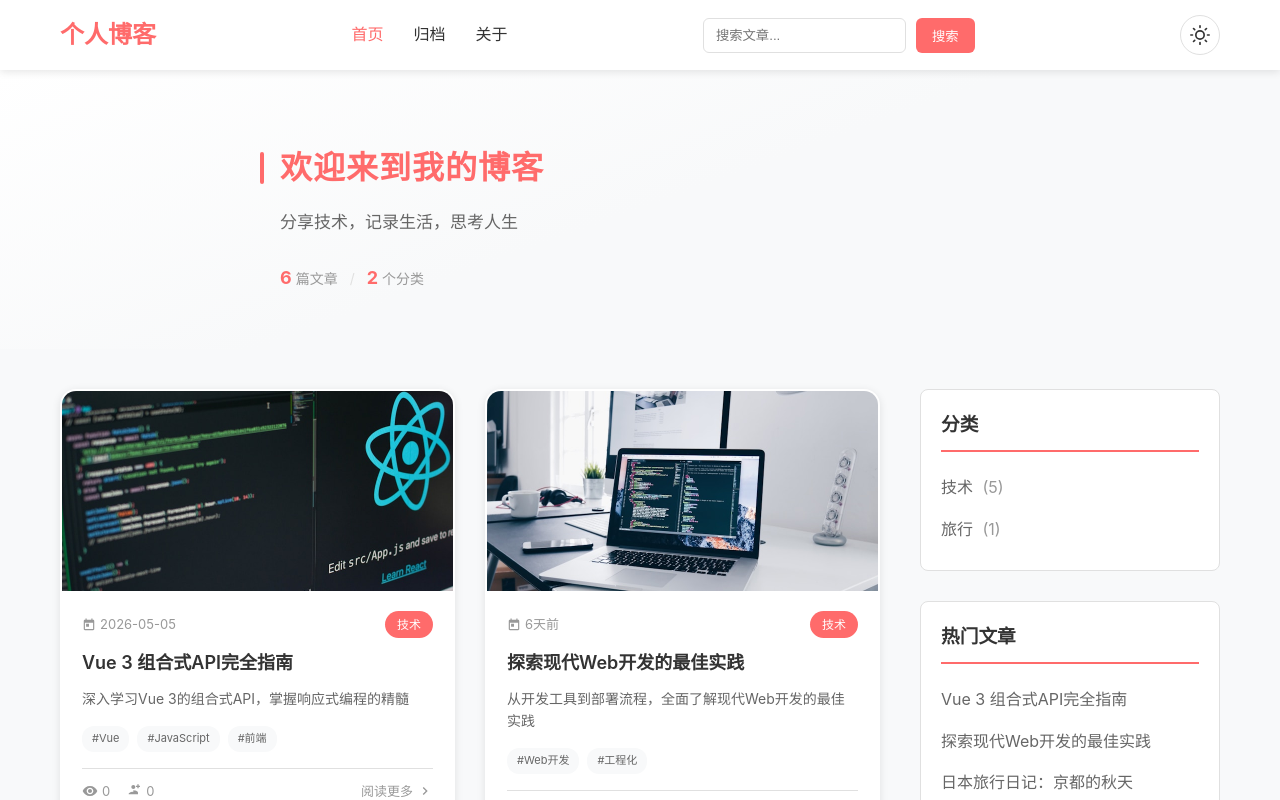
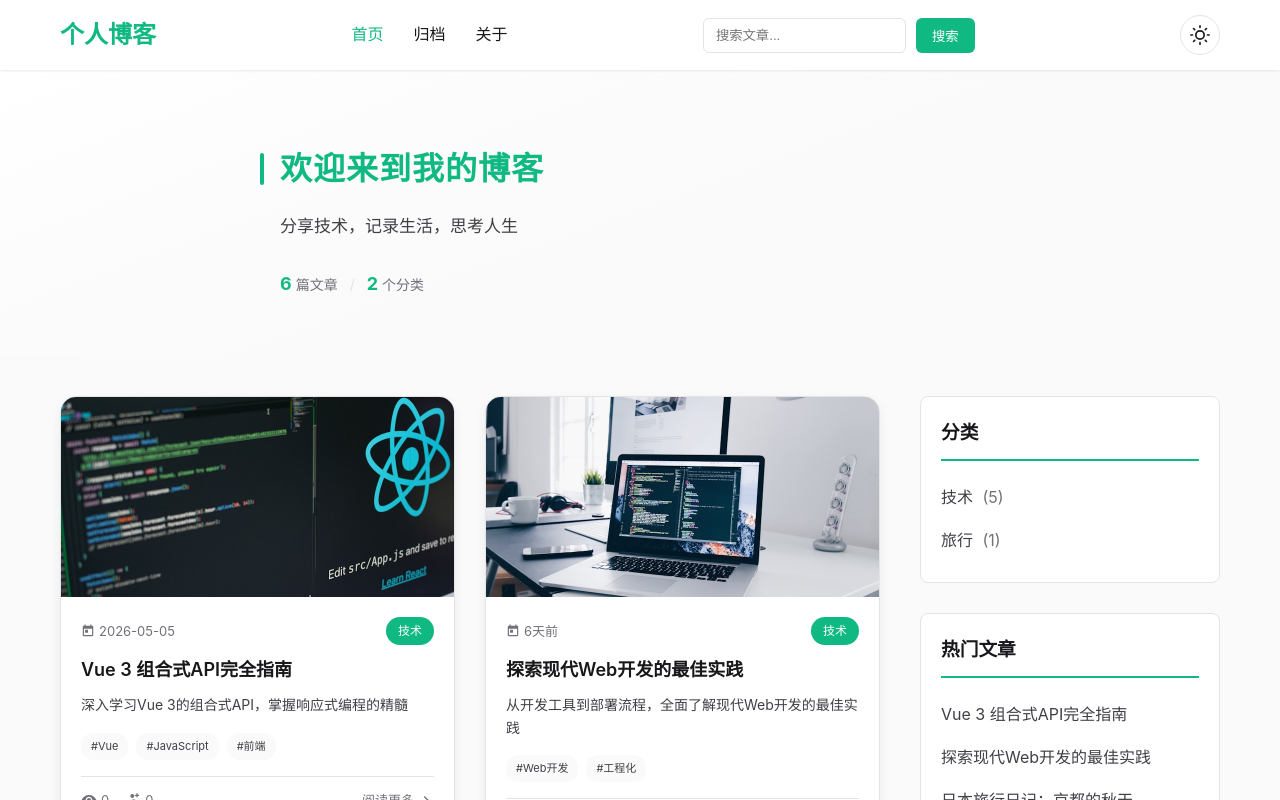
Before and after one commit to Leiuo/personal-blog, a Vue app: page / in a window 1280 px wide. Shown: the top 800 px of the page. Built offline with nearby package versions, Linux system fonts and the light colour scheme.

Commit message:
更换主题色为翠绿色

```diff
--- a/src/assets/styles/main.css
+++ b/src/assets/styles/main.css
@@ -5,37 +5,49 @@
 }
 
 :root {
-    --bg-primary: #f8f9fa;
-    --bg-secondary: #ffffff;
-    --text-primary: #333333;
-    --text-secondary: #666666;
-    --text-muted: #999999;
-    --accent-color: #FF6B6B;
-    --accent-hover: #EE5A5A;
-    --border-color: #e0e0e0;
-    --shadow-light: 0 2px 8px rgba(0, 0, 0, 0.1);
+    --bg-primary: #FAFAFA;
+    --bg-secondary: #FFFFFF;
+    --text-primary: #18181B;
+    --text-secondary: #3F3F46;
+    --text-muted: #71717A;
+    --accent-color: #10B981;
+    --accent-hover: #059669;
+    --accent-soft: #ECFDF5;
+    --border-color: #E4E4E7;
+    --shadow-light: 0 1px 3px rgba(0, 0, 0, 0.06), 0 1px 2px rgba(0, 0, 0, 0.04);
+    --shadow-card: 0 4px 12px rgba(0, 0, 0, 0.06);
+    --shadow-card-hover: 0 10px 30px rgba(0, 0, 0, 0.1);
+    --radius-sm: 6px;
+    --radius-md: 10px;
+    --radius-lg: 16px;
     --transition-fast: 0.2s ease;
     --transition-normal: 0.3s ease;
+    --font-mono: 'SF Mono', 'Cascadia Code', 'Fira Code', monospace;
 }
 
 .dark {
-    --bg-primary: #1a1a2e;
-    --bg-secondary: #16213e;
-    --text-primary: #ffffff;
-    --text-secondary: #b0b0b0;
-    --text-muted: #808080;
-    --accent-color: #FF6B6B;
-    --accent-hover: #EE5A5A;
-    --border-color: #333333;
-    --shadow-light: 0 2px 8px rgba(0, 0, 0, 0.3);
+    --bg-primary: #09090B;
+    --bg-secondary: #18181B;
+    --text-primary: #FAFAFA;
+    --text-secondary: #A1A1AA;
+    --text-muted: #71717A;
+    --accent-color: #34D399;
+    --accent-hover: #6EE7B7;
+    --accent-soft: #064E3B;
+    --border-color: #27272A;
+    --shadow-light: 0 1px 3px rgba(0, 0, 0, 0.3), 0 1px 2px rgba(0, 0, 0, 0.2);
+    --shadow-card: 0 4px 12px rgba(0, 0, 0, 0.3);
+    --shadow-card-hover: 0 10px 30px rgba(0, 0, 0, 0.4);
 }
 
 body {
     font-family: -apple-system, BlinkMacSystemFont, 'Segoe UI', Roboto, 'Helvetica Neue', Arial, sans-serif;
     background: var(--bg-primary);
     color: var(--text-primary);
-    line-height: 1.6;
+    line-height: 1.7;
     transition: background-color var(--transition-normal), color var(--transition-normal);
+    -webkit-font-smoothing: antialiased;
+    -moz-osx-font-smoothing: grayscale;
 }
 
 body.dark {
--- a/src/components/BlogCard.vue
+++ b/src/components/BlogCard.vue
@@ -107,16 +107,16 @@ const coverUrl = computed(() => {
 // 分类颜色映射
 const categoryColor = computed(() => {
     const colors = {
-        '技术': '#FF6B6B',
-        '生活': '#FF9800',
-        '随笔': '#9C27B0',
-        '旅行': '#2196F3',
-        '前端': '#E91E63',
-        '后端': '#00BCD4',
-        '人工智能': '#3F51B5',
-        '读书笔记': '#795548'
+        '技术': '#10B981',
+        '前端': '#34D399',
+        '后端': '#14B8A6',
+        '人工智能': '#6366F1',
+        '生活': '#F59E0B',
+        '随笔': '#EC4899',
+        '旅行': '#3B82F6',
+        '读书笔记': '#4B5563'
     }
-    return colors[props.post.category] || '#607D8B'
+    return colors[props.post.category] || '#6B7280'
 })
 
 // 格式化日期
@@ -172,16 +172,16 @@ const goToTag = (tag) => {
 <style lang="scss" scoped>
 .blog-card {
     background: var(--bg-secondary);
-    border: 2px solid transparent;
-    border-radius: 16px;
+    border: 1px solid var(--border-color);
+    border-radius: var(--radius-lg);
     overflow: hidden;
-    box-shadow: var(--shadow-light);
-    transition: box-shadow 0.3s ease, border-color 0.3s ease;
+    box-shadow: var(--shadow-card);
+    transition: box-shadow var(--transition-normal), border-color var(--transition-normal);
     cursor: pointer;
     position: relative;
 
     &:hover {
-        box-shadow: 0 8px 30px rgba(0, 0, 0, 0.12);
+        box-shadow: var(--shadow-card-hover);
         border-color: var(--accent-color);
 
         .card-cover img {
--- a/src/components/Header.vue
+++ b/src/components/Header.vue
@@ -95,7 +95,7 @@ const closeMobileMenu = () => {
 
             h1 {
                 font-size: 24px;
-                color: var(--accent-color);  // 使用强调色作为标题颜色
+                color: var(--accent-color);
                 margin: 0;
             }
         }
--- a/src/components/ScrollTop.vue
+++ b/src/components/ScrollTop.vue
@@ -3,8 +3,10 @@
     <div class="progress-bar" :style="{ width: progress + '%' }"></div>
 
     <!-- 回到顶部按钮 -->
-    <button class="back-to-top" :class="{ show: showButton }" @click="scrollToTop">
-        ↑
+    <button class="back-to-top" :class="{ show: showButton }" @click="scrollToTop" aria-label="回到顶部">
+        <svg viewBox="0 0 24 24" width="22" height="22" fill="none" stroke="currentColor" stroke-width="2" stroke-linecap="round" stroke-linejoin="round">
+            <path d="M18 15l-6-6-6 6"/>
+        </svg>
     </button>
 </template>
 
--- a/src/style.css
+++ /dev/null
@@ -1,303 +0,0 @@
-:root {
-    --text: #6b6375;
-    --text-h: #08060d;
-    --bg: #fff;
-    --border: #e5e4e7;
-    --code-bg: #f4f3ec;
-    --accent: #aa3bff;
-    --accent-bg: rgba(170, 59, 255, 0.1);
-    --accent-border: rgba(170, 59, 255, 0.5);
-    --social-bg: rgba(244, 243, 236, 0.5);
-    --shadow:
-        rgba(0, 0, 0, 0.1) 0 10px 15px -3px, rgba(0, 0, 0, 0.05) 0 4px 6px -2px;
-
-    --sans: system-ui, 'Segoe UI', Roboto, sans-serif;
-    --heading: system-ui, 'Segoe UI', Roboto, sans-serif;
-    --mono: ui-monospace, Consolas, monospace;
-
-    font: 18px/145% var(--sans);
-    letter-spacing: 0.18px;
-    color-scheme: light dark;
-    color: var(--text);
-    background: var(--bg);
-    font-synthesis: none;
-    text-rendering: optimizeLegibility;
-    -webkit-font-smoothing: antialiased;
-    -moz-osx-font-smoothing: grayscale;
-
-    @media (max-width: 1024px) {
-        font-size: 16px;
-    }
-}
-
-@media (prefers-color-scheme: dark) {
-    :root {
-        --text: #9ca3af;
-        --text-h: #f3f4f6;
-        --bg: #16171d;
-        --border: #2e303a;
-        --code-bg: #1f2028;
-        --accent: #c084fc;
-        --accent-bg: rgba(192, 132, 252, 0.15);
-        --accent-border: rgba(192, 132, 252, 0.5);
-        --social-bg: rgba(47, 48, 58, 0.5);
-        --shadow:
-            rgba(0, 0, 0, 0.4) 0 10px 15px -3px, rgba(0, 0, 0, 0.25) 0 4px 6px -2px;
-    }
-
-    #social .button-icon {
-        filter: invert(1) brightness(2);
-    }
-}
-
-body {
-    margin: 0;
-}
-
-h1,
-h2 {
-    font-family: var(--heading);
-    font-weight: 500;
-    color: var(--text-h);
-}
-
-h1 {
-    font-size: 56px;
-    letter-spacing: -1.68px;
-    margin: 32px 0;
-
-    @media (max-width: 1024px) {
-        font-size: 36px;
-        margin: 20px 0;
-    }
-}
-
-h2 {
-    font-size: 24px;
-    line-height: 118%;
-    letter-spacing: -0.24px;
-    margin: 0 0 8px;
-
-    @media (max-width: 1024px) {
-        font-size: 20px;
-    }
-}
-
-p {
-    margin: 0;
-}
-
-code,
-.counter {
-    font-family: var(--mono);
-    display: inline-flex;
-    border-radius: 4px;
-    color: var(--text-h);
-}
-
-code {
-    font-size: 15px;
-    line-height: 135%;
-    padding: 4px 8px;
-    background: var(--code-bg);
-}
-
-.counter {
-    font-size: 16px;
-    padding: 5px 10px;
-    border-radius: 5px;
-    color: var(--accent);
-    background: var(--accent-bg);
-    border: 2px solid transparent;
-    transition: border-color 0.3s;
-    margin-bottom: 24px;
-
-    &:hover {
-        border-color: var(--accent-border);
-    }
-
-    &:focus-visible {
-        outline: 2px solid var(--accent);
-        outline-offset: 2px;
-    }
-}
-
-.hero {
-    position: relative;
-
-    .base,
-    .framework,
-    .vite {
-        inset-inline: 0;
-        margin: 0 auto;
-    }
-
-    .base {
-        width: 170px;
-        position: relative;
-        z-index: 0;
-    }
-
-    .framework,
-    .vite {
-        position: absolute;
-    }
-
-    .framework {
-        z-index: 1;
-        top: 34px;
-        height: 28px;
-        transform: perspective(2000px) rotateZ(300deg) rotateX(44deg) rotateY(39deg) scale(1.4);
-    }
-
-    .vite {
-        z-index: 0;
-        top: 107px;
-        height: 26px;
-        width: auto;
-        transform: perspective(2000px) rotateZ(300deg) rotateX(40deg) rotateY(39deg) scale(0.8);
-    }
-}
-
-#app {
-    width: 1126px;
-    max-width: 100%;
-    margin: 0 auto;
-    text-align: center;
-    border-inline: 1px solid var(--border);
-    min-height: 100svh;
-    display: flex;
-    flex-direction: column;
-    box-sizing: border-box;
-}
-
-#center {
-    display: flex;
-    flex-direction: column;
-    gap: 25px;
-    place-content: center;
-    place-items: center;
-    flex-grow: 1;
-
-    @media (max-width: 1024px) {
-        padding: 32px 20px 24px;
-        gap: 18px;
-    }
-}
-
-#next-steps {
-    display: flex;
-    border-top: 1px solid var(--border);
-    text-align: left;
-
-    &>div {
-        flex: 1 1 0;
-        padding: 32px;
-
-        @media (max-width: 1024px) {
-            padding: 24px 20px;
-        }
-    }
-
-    .icon {
-        margin-bottom: 16px;
-        width: 22px;
-        height: 22px;
-    }
-
-    @media (max-width: 1024px) {
-        flex-direction: column;
-        text-align: center;
-    }
-}
-
-#docs {
-    border-right: 1px solid var(--border);
-
-    @media (max-width: 1024px) {
-        border-right: none;
-        border-bottom: 1px solid var(--border);
-    }
-}
-
-#next-steps ul {
-    list-style: none;
-    padding: 0;
-    display: flex;
-    gap: 8px;
-    margin: 32px 0 0;
-
-    .logo {
-        height: 18px;
-    }
-
-    a {
-        color: var(--text-h);
-        font-size: 16px;
-        border-radius: 6px;
-        background: var(--social-bg);
-        display: flex;
-        padding: 6px 12px;
-        align-items: center;
-        gap: 8px;
-        text-decoration: none;
-        transition: box-shadow 0.3s;
-
-        &:hover {
-            box-shadow: var(--shadow);
-        }
-
-        .button-icon {
-            height: 18px;
-            width: 18px;
-        }
-    }
-
-    @media (max-width: 1024px) {
-        margin-top: 20px;
-        flex-wrap: wrap;
-        justify-content: center;
-
-        li {
-            flex: 1 1 calc(50% - 8px);
-        }
-
-        a {
-            width: 100%;
-            justify-content: center;
-            box-sizing: border-box;
-        }
-    }
-}
-
-#spacer {
-    height: 88px;
-    border-top: 1px solid var(--border);
-
-    @media (max-width: 1024px) {
-        height: 48px;
-    }
-}
-
-.ticks {
-    position: relative;
-    width: 100%;
-
-    &::before,
-    &::after {
-        content: '';
-        position: absolute;
-        top: -4.5px;
-        border: 5px solid transparent;
-    }
-
-    &::before {
-        left: 0;
-        border-left-color: var(--border);
-    }
-
-    &::after {
-        right: 0;
-        border-right-color: var(--border);
-    }
-}
```
